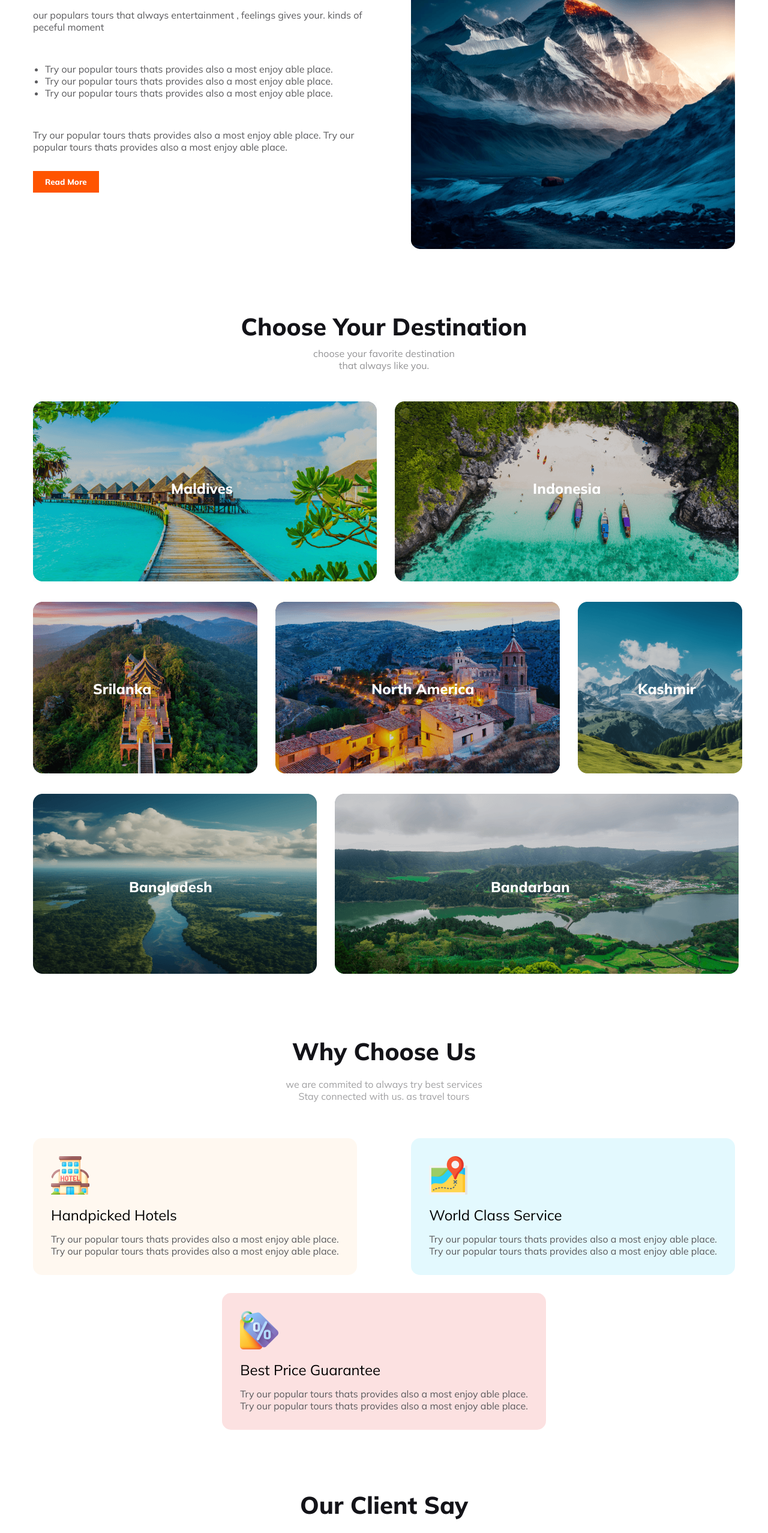
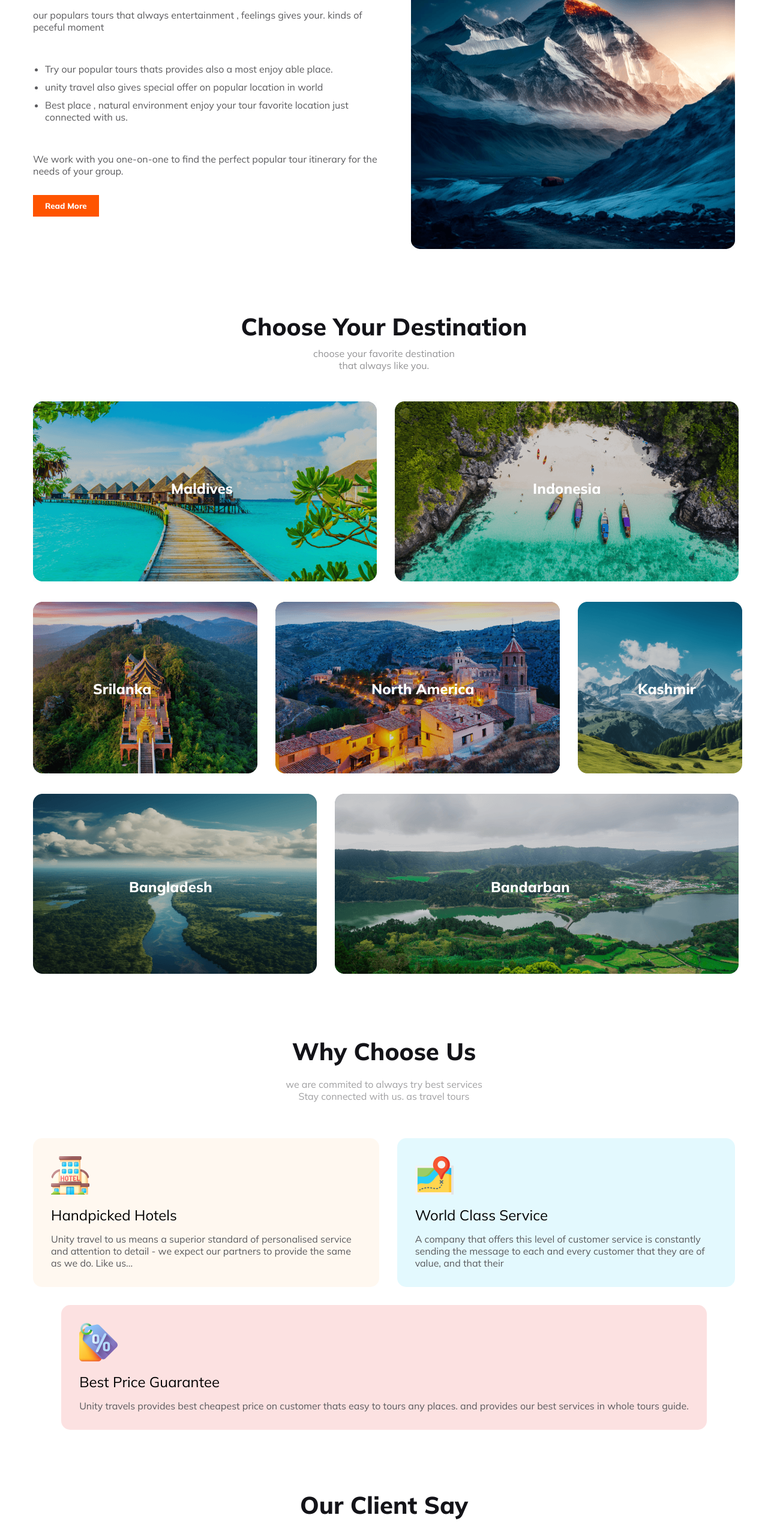
Before and after one commit to ramim-ahmed/unity-travel-website, a plain HTML site: page index.html in a window 1280 px wide. Shown: the part 860-3415 px from the top of the page at 60% size. Drawn offline with Linux system fonts and the light colour scheme.

Commit message:
[DONE] lorem-ipsum-changes

```diff
--- a/css/styles.css
+++ b/css/styles.css
@@ -75,6 +75,7 @@
     display: flex;
     justify-content: center;
     align-items: center;
+
 }
 
 .banner_content {
@@ -141,6 +142,7 @@
 .popular_content ul li {
     color: #5A5A5D;
     font-size: 16px;
+    margin: 10px 0px;
 }
 
 .popular_content button {
@@ -486,6 +488,7 @@
         height: 600px;
     }
 
+
     .form {
         grid-template-columns: repeat(1, 1fr);
         height: 200px;
@@ -502,7 +505,7 @@
     }
 
     .banner_content h1 {
-        font-size: 45px;
+        font-size: 37px;
     }
 
     .popular_content {
@@ -511,7 +514,7 @@
     }
 
     .popular_image img {
-        width: 480px;
+        width: 100%;
     }
 
     .destination_one {
@@ -520,7 +523,7 @@
     }
 
     .destiny img {
-        width: 480px;
+        width: 100%;
     }
 
     .location {
@@ -570,12 +573,12 @@
     }
 
     .news_letters_img img {
-        width: 480px;
+        width: 100%;
     }
 
     .news_letters_img_above_content {
         right: 50px;
-        top: 150px;
+        top: 100px;
     }
 
     .choose_us_content {
--- a/index.html
+++ b/index.html
@@ -80,15 +80,15 @@
                     <ul>
                         <li>Try our popular tours thats provides also a most enjoy able place.</li>
                         <li>
-                            Try our popular tours thats provides also a most enjoy able place.
+                            unity travel also gives special offer on popular location in world
                         </li>
                         <li>
-                            Try our popular tours thats provides also a most enjoy able place.
+                            Best place , natural environment enjoy your tour favorite location just connected with us.
                         </li>
                     </ul>
                     <p>
-                        Try our popular tours thats provides also a most enjoy able place.
-                        Try our popular tours thats provides also a most enjoy able place.
+                        We work with you one-on-one to find the perfect popular tour itinerary for the needs of your
+                        group.
                     </p>
                     <button class="btn_primary">
                         Read More
@@ -151,26 +151,24 @@
                     <div class="hotels">
                         <img src="/assets/hotel 1.png" alt="" srcset="">
                         <h3>Handpicked Hotels</h3>
-                        <p>Try our popular tours thats provides also a most enjoy able place. </p>
-                        <p>Try our popular tours thats provides also a most enjoy able place.</p>
+                        <p>Unity travel to us means a superior standard of personalised service and attention to detail
+                            - we expect our partners to provide the same as we do. Like us...</p>
+
                     </div>
                     <div class="world_class">
                         <img src="/assets/Group 27.png" alt="" srcset="">
                         <h3>World Class Service</h3>
-                        <p>Try our popular tours thats provides also a most enjoy able place. </p>
-                        <p>
-                            Try our popular tours thats provides also a most enjoy able place.
-                        </p>
+                        <p>A company that offers this level of customer service is constantly sending the message to
+                            each and every customer that they are of value, and that their </p>
+
                     </div>
                 </div>
                 <div class="best_service">
                     <div class="best_price">
                         <img src="/assets/Group 26.png" alt="" srcset="">
                         <h3>Best Price Guarantee</h3>
-                        <p>Try our popular tours thats provides also a most enjoy able place. </p>
-                        <p>
-                            Try our popular tours thats provides also a most enjoy able place.
-                        </p>
+                        <p>Unity travels provides best cheapest price on customer thats easy to tours any places. and
+                            provides our best services in whole tours guide.</p>
                     </div>
                 </div>
             </div>
@@ -227,7 +225,7 @@
                         <h1 class="logo">Unity <span class="travel_text">Travel</span></h1>
                         <p>please always connected with us
                         </p>
-                        <p>Try our popular tours thats provides also a most enjoy able place.</p>
+                        <p>Be Happy. Be committed . sigficant quick service available also.</p>
                         <div class="socials_icons_container">
                             <img src="/assets/1.png" alt="" srcset="">
                             <img src="/assets/2.png" alt="" srcset="">
```
